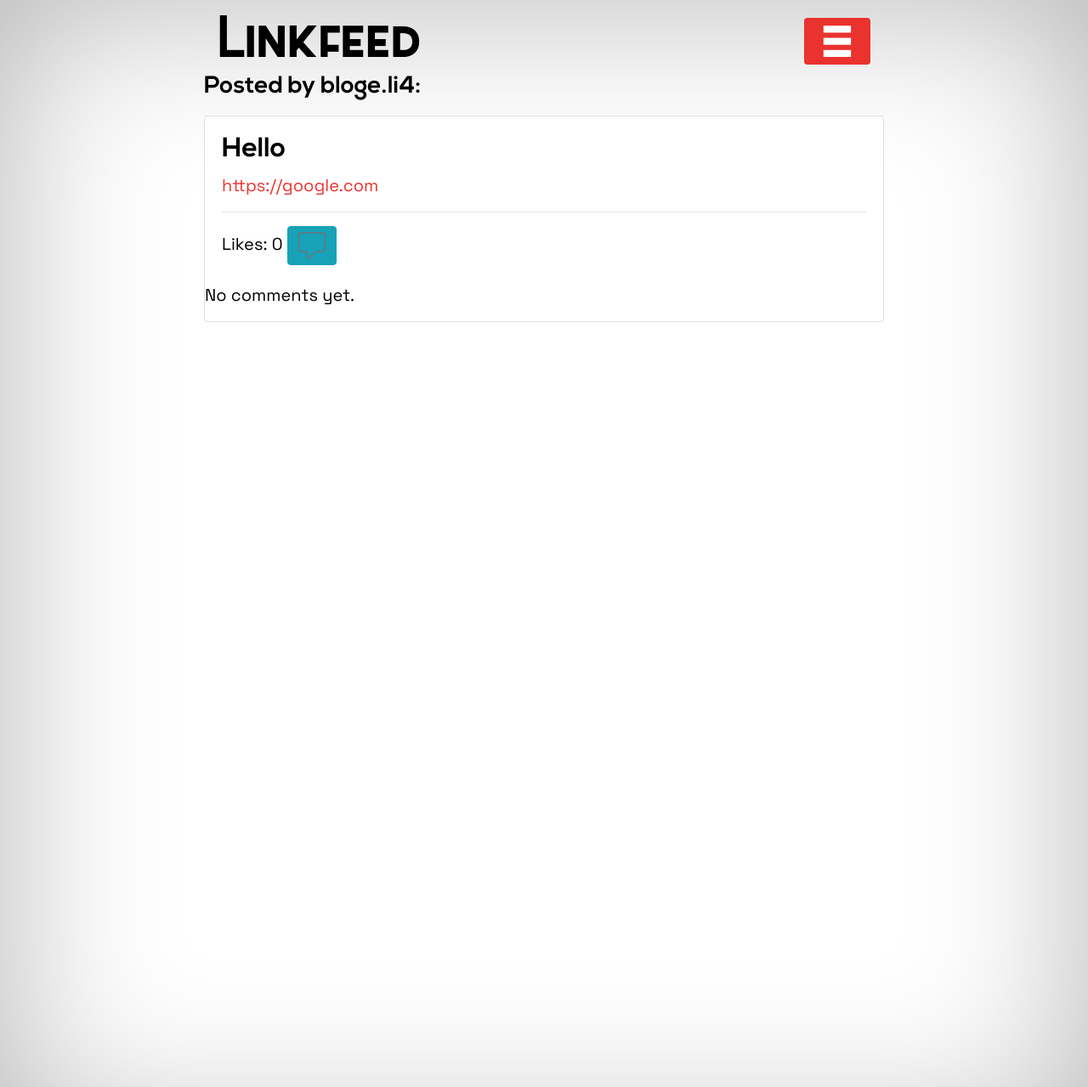
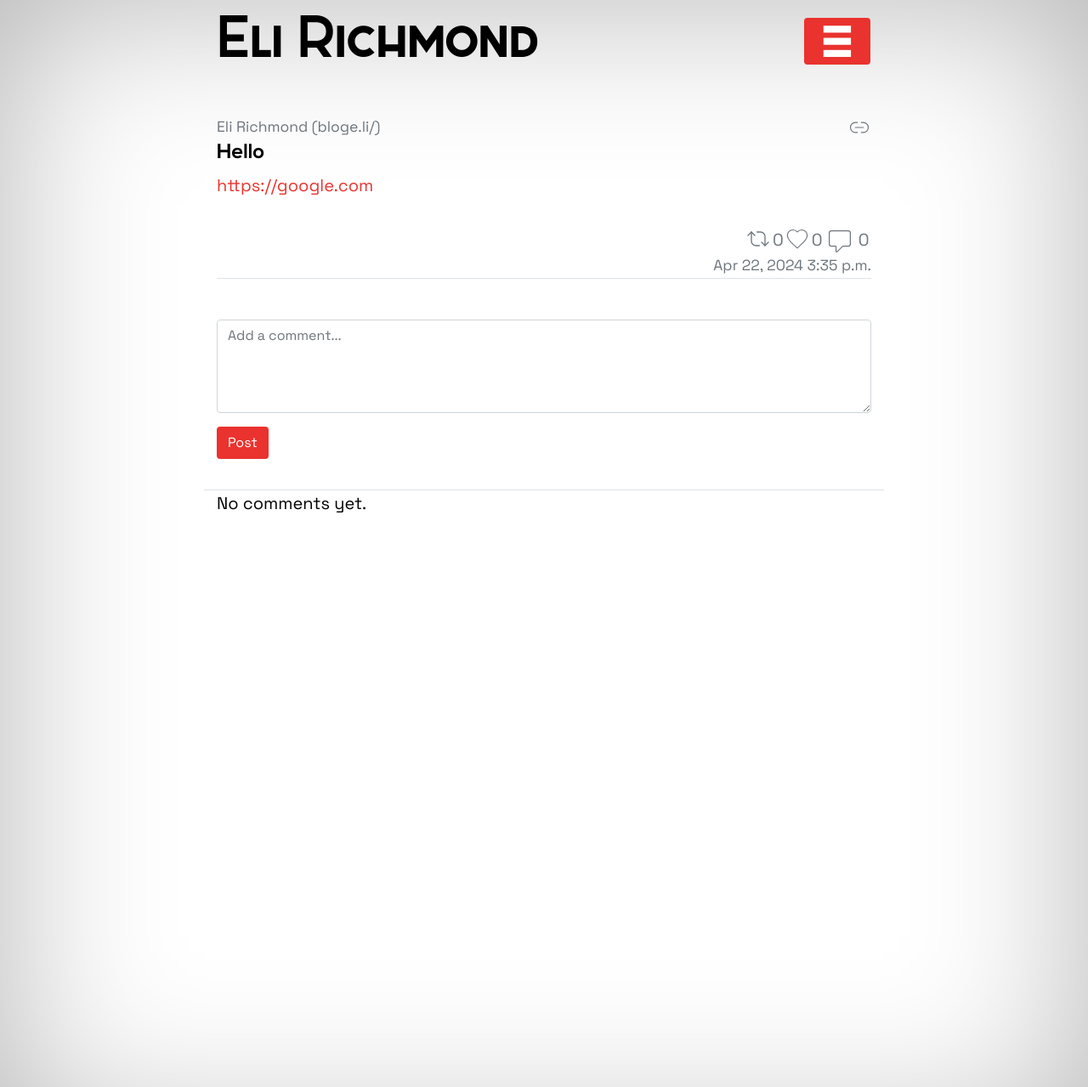
Before and after one commit to erichmond33/HackerSocial, a Django app: page /Linkfeed/post/1/ in a window 1280 px wide. Shown: the top 1279 px of the page at 85% size. Run offline with Django 4.2, Linux system fonts and the light colour scheme; a user stored in the database is signed in; data comes from the database, SQL or seed files in the repository; both versions use the stored data as it was after the commit; data that the repository does not hold is empty; some libraries are stand-ins or nearby versions.

Commit message:
post style

```diff
--- a/Django/settings.py
+++ b/Django/settings.py
@@ -36,9 +36,9 @@ EXPLICIT_TRUSTED_DOMAIN = 'http://127.0.0.1:8000'  # Replace with your desired d
 # SESSION_COOKIE_SECURE = False
 
 
-SESSION_COOKIE_SAMESITE = 'None'
-CSRF_COOKIE_SAMESITE = 'None'
-CSRF_COOKIE_SECURE = True
+# SESSION_COOKIE_SAMESITE = 'None'
+# CSRF_COOKIE_SAMESITE = 'None'
+# CSRF_COOKIE_SECURE = True
 
 # SECURE_SSL_REDIRECT = False
 
--- a/Linkfeed/static/Linkfeed/style.css
+++ b/Linkfeed/static/Linkfeed/style.css
@@ -298,6 +298,11 @@ a.row-follow-button:hover {
 	color: #6c757d;
 }
 
+.like-svg:hover, .comment-svg:hover, .share-svg:hover, .delete-btn:hover, .delete-btn2:hover {
+	cursor: pointer;
+	transform: scale(1.1);
+}
+
 @media (max-width: 456px) {
 	.vignette {
 		box-shadow: 0 0 200px rgba(0,0,0,0.15) inset;
--- a/Linkfeed/templates/Linkfeed/landingpage.html
+++ b/Linkfeed/templates/Linkfeed/landingpage.html
@@ -21,14 +21,14 @@
         <div class="col-12 col-lg-7 py-4 p-lg-0 pr-xl-3">
             <h1 class="h1 text-left pb-4" id="main-header">Social media for<div style="background-color: #EA322E; rotate: .5deg;"><div style="rotate: -.5deg; color: white; text-align: center;">&nbsp;the IndieWeb</div></div></h1>
             <p>We spend so much time and attention on our personal website <i>only to share it via Twitter</i>.</p>
-            <p>Stay connected and add Linkfeed to yoursite.com/profile & yoursite.com/feed
+            <!-- <p>Stay connected and add Linkfeed to yoursite.com/jprofile & yoursite.com/feed -->
             <!-- <p class="">Bring the focus back to your site with Linkfeed, where Link-focused posts encourage more depth, exploration, connection, and ownership.</p> -->
             <ul class="">
                 <li>&check; Add site interaction: <a href="#first-card">comments, likes, reshares, follows</a></li>
                 <!-- <li>🔗&thinsp;Drive traffic to you and your friend's static pages</li> -->
                 <li>&check; Create <a href="#second-card">seamless personalization</a> with custom CSS</li>
                 <li>&check; Integrate exsisting <a href="#third-card">content/workflows</a> with RSS</li>
-                <li>&check; Link-only posts encourage more depth, exploration, connection, and ownership.</li>
+                <!-- <li>&check; Link-only posts encourage more depth, exploration, connection, and ownership.</li> -->
             </ul>
             <div class="">
                 <button id="main-button" class="red-button btn mt-3"><a href="{% url 'register' %}" id="">Sign up</a></button>
--- a/Linkfeed/templates/Linkfeed/layouts.html
+++ b/Linkfeed/templates/Linkfeed/layouts.html
@@ -42,6 +42,8 @@
                     {% if request.resolver_match.url_name == 'current_user_profile' or request.resolver_match.url_name == 'profile' %}
                         <a href="{% url 'feed' profile.user.username %}">{{ profile.display_name }}</a>
                     {% elif request.resolver_match.url_name == 'current_user_feed' or request.resolver_match.url_name == 'feed' %}
+                        <a href="{% url 'profile' profile.user.username %}">{{ profile.display_name }}</a>
+                    {% elif request.resolver_match.url_name == 'post' %}
                         <a href="{% url 'profile' profile.user.username %}">{{ profile.display_name }}</a>
                     {% else %}
                         <a href="{% url 'landing' %}">Linkfeed</a>
--- a/Linkfeed/templates/Linkfeed/post.html
+++ b/Linkfeed/templates/Linkfeed/post.html
@@ -2,17 +2,15 @@
 {% load static %}
 
 {% block styles %}
-<link rel="stylesheet" href="{% static 'Linkfeed/post.css' %}">
 
 <style>
     .child-comment {
         margin-left: 40px;
         /* Adjust this value to your preference */
     }
-
-    .comment-body {
-        font-family: Arial, sans-serif;
-        /* Change font family for comments */
+    .comment-container {
+        border:none;
+        background-color: transparent;
     }
 </style>
 
@@ -22,50 +20,148 @@
 {% block nav %}
 <a href="{% url 'current_user_feed'%}" class="">Feed</a>
 <a href="{% url 'current_user_profile'%}" class="">Profile</a>
-<img src="{% static 'Linkfeed/send.svg' %}" width="32" height="32" fill="black" viewBox="0 0 32 32">
 {% endblock %}
+
 
 
 {% block body %}
 <!-- Move the "Posted by Lime" section outside the card and center it -->
-<div class="post-header text-center mb-3">
-    <h3>Posted by {{ post.user.username }}:</h3>
+<div id="posts" class="mt-5">
+    <div class="">
+        {% if post %}
+        {% include 'Linkfeed/posts.html' %}
+        {% endif %}
+    </div>
 </div>
-<div class="card post-container">
-    <div class="card-body">
-        <!-- Keep the title inside the card -->
-        <h2 class="post-title">
-            {% if post.title %}
-            {{ post.title }}
-            {% else %}
-            Untitled
-            {% endif %}
-        </h2>
-        <!-- Move the post body inside the card -->
-        <div class="post-body post-body-border">
-            {{ post.body|linebreaks }}
-        </div>
-        <!-- Add line between post body and comments -->
-        <hr>
-        <!-- Likes section -->
-        <div class="likes-text">
-            Likes: {{ total_likes }}
-            <!-- Button to toggle the add comment popup -->
-            <button class="btn btn-info" onclick="toggleAddCommentPopup()">
-                <img src="{% static 'Linkfeed\comment.svg' %}" width="32" height="32"
-                    fill="black" viewBox="0 0 32 32">
-                <!-- Add comment icon -->
-            </button>
-
-            <!-- Button to toggle the edit post popup -->
-            {% if request.user == post.user %}
-            <button class="btn btn-secondary" onclick="toggleEditPostPopup()">
-                <img src="{% static 'Linkfeed\edit.svg' %}" width="32" height="32"
-                            fill="black" viewBox="0 0 32 32"><!-- Edit icon -->
-            </button>
-            {% endif %}
+<div class="container-fluid">
+    <div class="row pt-5 pb-3 border-bottom">
+        <div class="col">
+            <form id="addCommentForm" method="post" action="{% url 'add_comment' post.id %}">
+                {% csrf_token %}
+                <div class="form-group round">
+                    <textarea class="form-control round" name="comment_body" rows="4" placeholder="Add a comment..."
+                        required></textarea>
+                </div>
+                <button type="submit" class="btn red-button normal-font-button">
+                    Post
+                </button>
+            </form>
         </div>
     </div>
+
+
+    <!-- Comments section -->
+
+        <div class="comments-dropdown comment-border">
+            <!-- Render comments here -->
+            <div class="scrollable-comments">
+                {% for comment in post.comments.all %}
+                {% if not comment.parent_comment %}
+                <div class="card comment-container border-bottom" id="comment-{{ comment.id}}">
+                    <div class="my-1">
+                        <div class="comment-info">
+                            <div class="row">
+                                <div class="col-12">
+                                    <a href="{% url 'profile' comment.user.username %}" class="wrapped-profile-link">
+                                        <p id="posted-by-{{ post.id }}" class="mb-0 text-muted post-user small truncate-text" style="cursor: pointer;"><span class="username-link" data-username="{{ post.user.username }}">{{ comment.user.profile.display_name }} ({{ comment.user.alloweddomain.domain|slice:"8:" }})</span></p>
+                                    </a>
+                                </div>
+                            </div>
+                            <p class="comment-body">{{ comment.body }}</p>
+                            <div class="row">
+                                {% if request.user == post.user or request.user == comment.user %}
+                                <div class="col post-actions d-flex justify-content-end align-items-end">
+                                    <!-- <a href="{% url 'delete_comment' comment.id %}">
+                                        <img src="{% static 'Linkfeed/delete.svg' %}" style="float: right;" alt="repost" class="svg" width="32" height="32" fill="black" viewBox="0 0 32 32">
+                                    </a> -->
+                                    <img src="{% static 'Linkfeed/delete.svg' %}" alt="Delete" class="delete-btn2 svg mb-1" data-post-id="{{ comment.id }}"
+                                        width="28" height="28" fill="black" class="bi bi-trash" viewBox="0 0 32 32">
+                                </div>
+                                {% endif %}
+                                <div class="col-12 text-muted text-right small">
+                                    {{ comment.timestamp|date:"b j, Y g:i a"|capfirst }}
+                                </div>
+                            </div>
+                        </div>
+                    </div>
+                </div>
+            </div>
+            {% endif %}
+            <!-- Nested replies section -->
+            {% for reply in comment.replies.all %}
+            <div class="card comment-container border-bottom border-left child-comment">
+                <div class="my-3">
+                    <p id="posted-by-{{ post.id }}" class="mb-0 text-muted post-user small truncate-text" style="cursor: pointer;"><span class="username-link" data-username="{{ post.user.username }}">{{ reply.user.profile.display_name }} ({{ reply.user.alloweddomain.domain|slice:"8:" }}) — {{comment.timestamp }}</span></p>
+                    <p class="comment-body">{{ reply.body }}</p>
+                    <!-- Add delete button for reply with confirmation -->
+                    {% if request.user == post.user or request.user == reply.user %}
+                    <form id="deleteCommentForm{{ reply.id }}" action="{% url 'delete_comment' reply.id %}"
+                        method="post">
+                        {% csrf_token %}
+                        <div class="button-group">
+                            <button type="button" class="btn btn-danger" onclick="confirmDelete('{{ reply.id }}')">
+                                <img src="{% static 'Linkfeed/trashcan.svg' %}" width="22" height="22" fill="black"
+                                    viewBox="0 0 22 22">
+                            </button>
+                        </div>
+                        </form>
+                            <button class="btn btn-primary reply-button">
+                                <img src="{% static 'Linkfeed\reply.svg' %}" width="22" height="22"
+                                    fill="black" viewBox="0 0 22 22"><!-- Reply icon -->
+                            </button>
+                    {% endif %}
+                    <form class="reply-form" method="post" action="{% url 'add_comment' post_id=post.id %}"
+                        style="margin-left: 20px; display: none;">
+                        {% csrf_token %}
+                        <input type="hidden" name="parent_comment_id" value="{{ reply.parent_comment.id }}">
+                        <textarea name="comment_body"></textarea>
+                        <button type="submit">
+                            <img src="{% static 'Linkfeed/send.svg' %}" width="22" height="22" fill="black"
+                                    viewBox="0 0 22 22"><!-- Send icon -->
+                        </button>
+                    </form>
+                </div>
+            </div>
+            {% endfor %}
+            {% empty %}
+            <p>No comments yet.</p>
+            {% endfor %}
+        </div>
+</div>
+<script>
+    // On dom
+    document.addEventListener('DOMContentLoaded', function() {
+
+        function deletePost(postId, commentId, button) {
+            // Display confirmation pop-up
+            var confirmDelete = confirm('Are you sure you want to delete this post?');
+
+            // If user confirms deletion, submit the form
+            if (confirmDelete) {
+                // Make a get request to
+                var xhr = new XMLHttpRequest();
+                var url = "{% url 'delete_comment' 0 %}".replace('0', postId);
+                xhr.open('GET', url, true);
+                xhr.setRequestHeader('X-Requested-With', 'XMLHttpRequest');
+                xhr.setRequestHeader('X-CSRFToken', '{{ csrf_token }}');
+                xhr.send();
+
+                // Remove the post from the DOM
+                var post = document.getElementById('comment-' + postId);
+                post.remove();
+            }
+        }
+            // Add event listeners to delete buttons
+            var deleteButtons = document.querySelectorAll('.delete-btn2');
+            deleteButtons.forEach(function(button) {
+                button.addEventListener('click', function() {
+                    var postId = this.getAttribute('data-post-id');
+                    deletePost(postId);
+                });
+            });
+    });
+
+    </script>
 
     <!-- Edit post popup form -->
     <div id="editPostPopup" class="modal" style="display: none;">
@@ -122,91 +218,6 @@
         </div>
     </div>
 
-    <!-- Comments section -->
-    <div class="comments-dropdown comment-border">
-        <!-- Render comments here -->
-        <div class="scrollable-comments">
-            {% for comment in post.comments.all %}
-            {% if not comment.parent_comment %}
-            <div class="card comment-container">
-                <div class="card-body">
-                    <div class="comment-info">
-                        <p id="comment-username" style="font-size: 16px" class="comment-username">Posted by:
-                            {{comment.user.username }} - {{comment.timestamp }}</p>
-                        <p class="comment-body">{{ comment.body }}</p>
-                    </div>
-                    <div class="button-group">
-                        <!-- Add delete button for comment with confirmation -->
-                        {% if request.user == post.user or request.user == comment.user %}
-                        <form id="deleteCommentForm{{ comment.id }}" action="{% url 'delete_comment' comment.id %}"
-                        method="post">
-                            {% csrf_token %}
-                            <button type="button" class="btn btn-danger" onclick="confirmDelete('{{ comment.id }}')">
-                                <img src="{% static 'Linkfeed/trashcan.svg' %}" width="32" height="32" fill="black"
-                                    viewBox="0 0 32 32">
-                            </button>
-                            <button class="btn btn-primary reply-button">
-                                <img src="{% static 'Linkfeed\reply.svg' %}" width="32" height="32"
-                                    fill="black" viewBox="0 0 32 32">
-                            </button>
-                        </form>
-                        {% endif %}
-
-                                <form class="reply-form" method="post" action="{% url 'add_comment' post_id=post.id %}"
-                                    style="margin-left: 20px; display: none;">
-                                    {% csrf_token %}
-                                    <input type="hidden" name="parent_comment_id" value="{{ comment.id }}">
-                                    <textarea name="comment_body"></textarea>
-                                    <button type="submit">
-                                        <img src="{% static 'Linkfeed/send.svg' %}" width="32" height="32" fill="black"
-                                            viewBox="0 0 32 32"><!-- Send icon -->
-                                    </button>
-                                </form>
-                    </div>
-                </div>
-            </div>
-            {% endif %}
-            <!-- Nested replies section -->
-            {% for reply in comment.replies.all %}
-            <div class="card comment-container child-comment">
-                <div class="card-body">
-                    <p id="comment-username" style="font-size: 16px" class="comment-username">Posted by: {{reply.user.username }} - {{reply.timestamp }}</p>
-                    <p class="comment-body">{{ reply.body }}</p>
-                    <!-- Add delete button for reply with confirmation -->
-                    {% if request.user == post.user or request.user == reply.user %}
-                    <form id="deleteCommentForm{{ reply.id }}" action="{% url 'delete_comment' reply.id %}"
-                        method="post">
-                        {% csrf_token %}
-                        <div class="button-group">
-                            <button type="button" class="btn btn-danger" onclick="confirmDelete('{{ reply.id }}')">
-                                <img src="{% static 'Linkfeed/trashcan.svg' %}" width="22" height="22" fill="black"
-                                    viewBox="0 0 22 22">
-                            </button>
-                            <button class="btn btn-primary reply-button">
-                                <img src="{% static 'Linkfeed\reply.svg' %}" width="22" height="22"
-                                    fill="black" viewBox="0 0 22 22"><!-- Reply icon -->
-                            </button>
-                        </div>
-                    </form>
-                    {% endif %}
-                    <form class="reply-form" method="post" action="{% url 'add_comment' post_id=post.id %}"
-                        style="margin-left: 20px; display: none;">
-                        {% csrf_token %}
-                        <input type="hidden" name="parent_comment_id" value="{{ reply.parent_comment.id }}">
-                        <textarea name="comment_body"></textarea>
-                        <button type="submit">
-                            <img src="{% static 'Linkfeed/send.svg' %}" width="22" height="22" fill="black"
-                                    viewBox="0 0 22 22"><!-- Send icon -->
-                        </button>
-                    </form>
-                </div>
-            </div>
-            {% endfor %}
-            {% empty %}
-            <p>No comments yet.</p>
-            {% endfor %}
-        </div>
-    </div>
 
     <!-- JavaScript to toggle edit post popup -->
     <script>
--- a/Linkfeed/views.py
+++ b/Linkfeed/views.py
@@ -30,9 +30,9 @@ from .decorators import CSPDecorator  # Import your decorator
 
 def index(request):
     if request.user.is_authenticated:
+        return redirect('profile', username=request.user.username)
+    else:
         return render(request, "Linkfeed/landingpage.html")
-    else:
-        return redirect('login')
 
 def landing(request):
     return render(request, "Linkfeed/landingpage.html")
@@ -206,13 +206,15 @@ def post(request, post_id):
     else:
         try:
             stuff = get_object_or_404(Post, id=post_id)
+            # Get the profile of the user who created the post
+            profile = Profile.objects.get(user=stuff.user)
             total_likes = stuff.total_likes()
             liked = False
             if stuff.likes.filter(id=request.user.id).exists():
                 liked = True
             post = get_object_or_404(Post, id=post_id)
             comments = Comment.objects.filter(post=post)  # Fetch comments associated with the post
-            return render(request, "Linkfeed/post.html", {"post": post, "comments": comments, 'stuff': stuff, 'total_likes': total_likes, 'liked': liked})
+            return render(request, "Linkfeed/post.html", {"post": post, "comments": comments, 'stuff': stuff, 'total_likes': total_likes, 'liked': liked, 'profile': profile})
         except Http404:
             return HttpResponse("404 - Post Not Found", status=404)
 
@@ -236,7 +238,7 @@ from django.shortcuts import redirect
 from django.contrib import messages
 @CSPDecorator
 def delete_comment(request, comment_id):
-    if request.method == "POST":  # Change to POST method
+    if request.method == "POST" or request.method == "GET":
         comment = get_object_or_404(Comment, id=comment_id)
         # Check if the user is authenticated
         if request.user.is_authenticated:
```
Also changed, not shown: Linkfeed/templates/Linkfeed/profile.html (+2 -9 lines), db.sqlite3.
